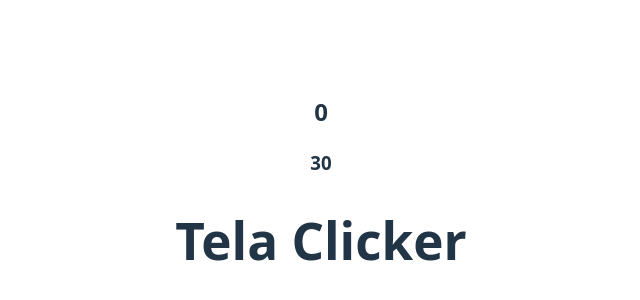
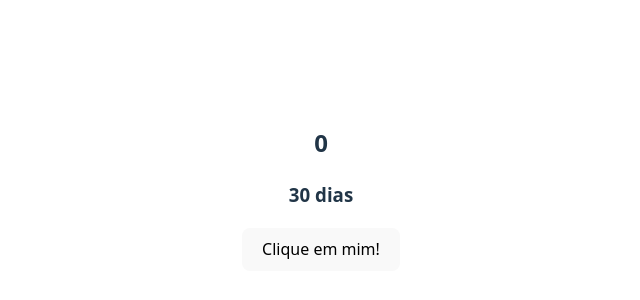
Before and after one commit to jeancarloslima/jogo-clicker-futebol, a React (Vite) app: page / in a window 1280 px wide. Shown: the part 212-512 px from the top of the page, without its empty margins (319-959 px from the left). Built offline with nearby package versions, Linux system fonts and the light colour scheme.

Commit message:
Criando função básica de clique

```diff
--- a/src/App.jsx
+++ b/src/App.jsx
@@ -8,18 +8,22 @@ function App() {
   const [diasFaltando, setDiasFaltando] = useState(30);
   const [telaAtual, setTelaAtual] = useState(0);
 
+  function handleClick() {
+    setCount(count + 1);
+  }
+
   return (
     <div className="app">
       <header>
         <div className="header-container">
           <h2 className="contagem">{count}</h2>
-          <h3 className="dias-faltando">{diasFaltando}</h3>
+          <h3 className="dias-faltando">{diasFaltando} dias</h3>
         </div>
       </header>
 
       <main>
         <div className="main-container">
-          {telaAtual === 0 && <TelaClicker />}
+          {telaAtual === 0 && <TelaClicker noClique={handleClick} />}
           {telaAtual === 1 && <TelaTime />}
         </div>
       </main>
--- a/src/components/TelaClicker/index.jsx
+++ b/src/components/TelaClicker/index.jsx
@@ -1,5 +1,7 @@
-export default function TelaClicker() {
+export default function TelaClicker({ noClique }) {
     return (
-        <h1>Tela Clicker</h1>
+        <div className="clicker-container">
+            <button onClick={noClique}>Clique em mim!</button>
+        </div>
     )
 }
```
